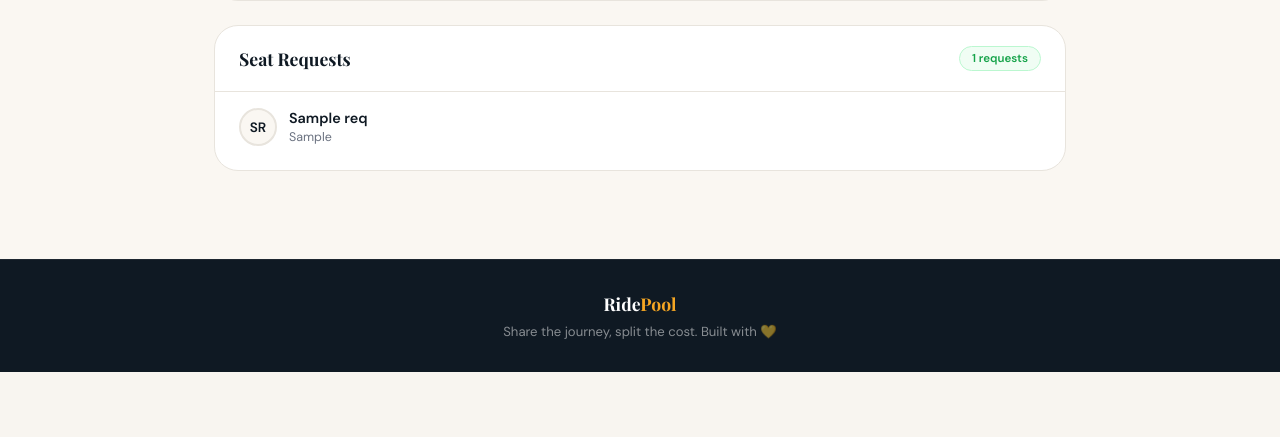
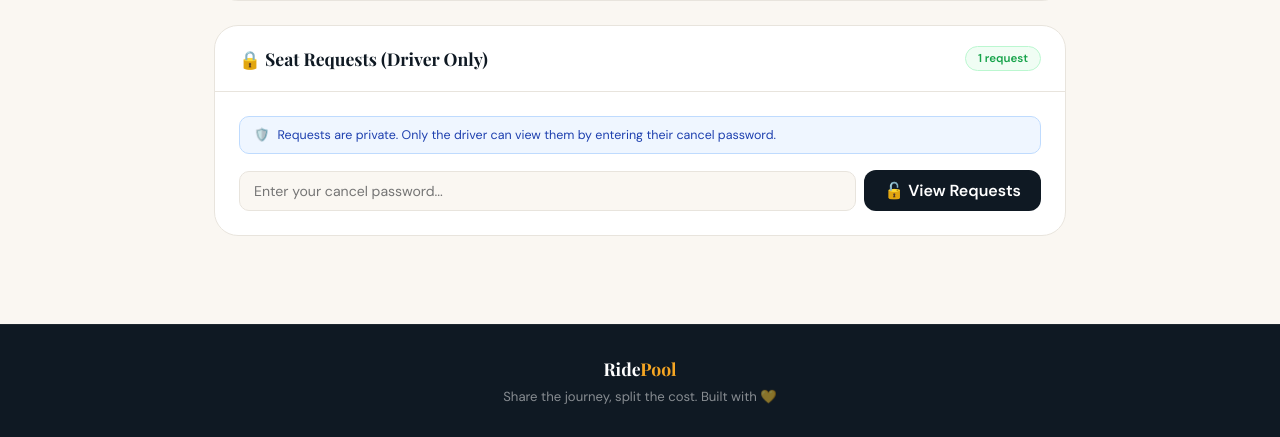
Before and after one commit to Madhu-0007/Ridepool-finder, a Flask app: template templates/ride_detail.html in a window 1280 px wide. Shown: the part 815-1252 px from the top of the page. Before the commit the page ends 1187 px from the top, so only its background shows below. Run offline with Flask 3, Linux system fonts and the light colour scheme; the template is opened without the code that fills it: most values are stand-ins (such as "Sample title", 1, 10 or a date in 2020).

Commit message:
feat: implement secure, password-gated request viewing and enhanced layout

```diff
--- a/templates/ride_detail.html
+++ b/templates/ride_detail.html
@@ -1,11 +1,11 @@
 {% extends 'base.html' %}
 {% block content %}
-<div class="detail-wrap">
+<div class="detail-wrap page-enter">
 
     <a class="back-btn" href="{{ url_for('index') }}">← Back to rides</a>
 
     <!-- Main ride card -->
-    <div class="detail-card">
+    <div class="detail-card fade-up">
       <div class="detail-header">
         <div class="detail-route">
           <div class="detail-city">{{ ride['source'] }}</div>
@@ -47,11 +47,12 @@
           <div class="info-block" style="display:flex; flex-direction:column; justify-content:space-between;">
             <div>
               <div class="info-block-label">Manage Ride</div>
-              <div style="font-size:0.82rem; color:var(--muted); margin-bottom:12px;">Are all seats taken or trip cancelled? Verify contact to close.</div>
+              <div style="font-size:0.82rem; color:var(--muted); margin-bottom:8px;">Only the driver who created this ride can cancel it.</div>
             </div>
-            <form action="{{ url_for('cancel_ride', id=ride['id']) }}" method="post" style="display: flex; gap: 8px; flex-wrap: wrap; margin-top: auto;">
-                <input type="text" name="driver_contact" required placeholder="Driver contact info..." style="flex:1; padding: 6px 10px; border: 1px solid var(--border); border-radius: 8px; font-size: 0.8rem; font-family: inherit;">
-                <button type="submit" class="close-ride-btn" style="flex: 1;">Mark Full / Cancelled</button>
+            <button type="button" class="close-ride-btn" id="toggle-cancel-btn" onclick="document.getElementById('cancel-form').style.display='flex'; this.style.display='none';" style="margin-bottom: 8px;">🔒 I'm the Driver — Cancel This Ride</button>
+            <form id="cancel-form" action="{{ url_for('cancel_ride', id=ride['id']) }}" method="post" style="display: none; gap: 8px; flex-wrap: wrap; margin-top: auto;">
+                <input type="password" name="cancel_password" required placeholder="Enter your cancel password..." style="flex:1; padding: 6px 10px; border: 1px solid var(--border); border-radius: 8px; font-size: 0.8rem; font-family: inherit;">
+                <button type="submit" class="close-ride-btn" style="flex: 1;">Confirm Cancel</button>
             </form>
           </div>
           {% endif %}
@@ -70,14 +71,14 @@
     </div>
 
     <!-- Request a Seat -->
-    <div class="section-card">
+    <div class="section-card fade-up" style="animation-delay: 0.1s;">
       <div class="section-card-header">
         <div class="section-card-title">Request a Seat 🎟️</div>
       </div>
       <div class="section-card-body">
         {% if ride['is_active'] %}
             <div class="privacy-notice">
-            ⚠️ <span>Your name and contact will be visible to anyone who views this page. Only share info you're comfortable making public.</span>
+            ℹ️ <span>Your request will only be visible to the driver. They will contact you if a seat is available.</span>
             </div>
             <form action="{{ url_for('request_seat', id=ride['id']) }}" method="post">
                 <div class="form-grid" style="margin-bottom:1rem;">
@@ -100,29 +101,80 @@
       </div>
     </div>
 
-    <!-- Requests List -->
-    <div class="section-card">
+    <!-- Requests List (Driver Only) -->
+    <div class="section-card fade-up" style="animation-delay: 0.2s;">
       <div class="section-card-header">
-        <div class="section-card-title">Seat Requests</div>
-        <span class="status-badge active">{{ requests|length }} requests</span>
+        <div class="section-card-title">🔒 Seat Requests (Driver Only)</div>
+        <span class="status-badge active">{{ request_count }} request{{ 's' if request_count != 1 }}</span>
       </div>
-      <div class="section-card-body" style="padding: 0 1.5rem 1.5rem;">
-        {% if requests %}
-            {% for req in requests %}
-                {% set rinit = (req['passenger_name'].split(' ')[0][0] ~ (req['passenger_name'].split(' ')[1][0] if req['passenger_name'].split(' ')|length > 1 else '')) | upper %}
-                <div class="request-item">
-                    <div class="req-avatar">{{ rinit }}</div>
-                    <div class="req-info">
-                    <div class="req-name">{{ req['passenger_name'] }}</div>
-                    <div class="req-contact">{{ req['passenger_contact'] }}</div>
-                    </div>
-                </div>
-            {% endfor %}
-        {% else %}
-            <div style="text-align:center; padding:1.5rem; color:var(--muted); font-size:0.9rem;">No requests yet. Be the first to request a seat!</div>
-        {% endif %}
+      <div class="section-card-body">
+        <div class="privacy-notice" style="background:#EFF6FF; border-color:#BFDBFE; color:#1E40AF;">
+          🛡️ <span>Requests are private. Only the driver can view them by entering their cancel password.</span>
+        </div>
+
+        <div id="requests-locked">
+          <form id="view-requests-form" style="display:flex; gap:8px; flex-wrap:wrap; align-items:center;">
+            <input type="password" id="view-requests-pwd" required placeholder="Enter your cancel password..." style="flex:1; padding:10px 14px; border:1.5px solid var(--border); border-radius:10px; font-size:0.88rem; font-family:inherit; background:var(--cream); transition: border-color 0.2s;">
+            <button type="submit" class="submit-btn" style="width:auto; padding:10px 20px; margin-top:0;">🔓 View Requests</button>
+          </form>
+          <div id="view-requests-error" style="display:none; color:#DC2626; font-size:0.82rem; margin-top:8px; font-weight:500;">⚠️ Incorrect password. Please try again.</div>
+        </div>
+
+        <div id="requests-unlocked" style="display:none; padding:0;">
+          <div id="requests-list"></div>
+        </div>
       </div>
     </div>
 
-  </div>
+</div>
+
+<script>
+document.getElementById('view-requests-form').addEventListener('submit', async function(e) {
+    e.preventDefault();
+    const pwd = document.getElementById('view-requests-pwd').value;
+    const errorEl = document.getElementById('view-requests-error');
+    errorEl.style.display = 'none';
+
+    try {
+        const formData = new FormData();
+        formData.append('cancel_password', pwd);
+
+        const res = await fetch('{{ url_for("view_requests", id=ride["id"]) }}', {
+            method: 'POST',
+            body: formData
+        });
+
+        const data = await res.json();
+
+        if (data.success) {
+            document.getElementById('requests-locked').style.display = 'none';
+            const unlockedEl = document.getElementById('requests-unlocked');
+            unlockedEl.style.display = 'block';
+
+            const listEl = document.getElementById('requests-list');
+
+            if (data.requests.length === 0) {
+                listEl.innerHTML = '<div style="text-align:center; padding:1.5rem; color:var(--muted); font-size:0.9rem;">No requests yet. Share the link so passengers can find your ride!</div>';
+            } else {
+                listEl.innerHTML = data.requests.map(req => {
+                    const parts = req.passenger_name.split(' ');
+                    const initial = (parts[0][0] + (parts[1] ? parts[1][0] : '')).toUpperCase();
+                    return `<div class="request-item fade-up">
+                        <div class="req-avatar">${initial}</div>
+                        <div class="req-info">
+                            <div class="req-name">${req.passenger_name}</div>
+                            <div class="req-contact">${req.passenger_contact}</div>
+                        </div>
+                    </div>`;
+                }).join('');
+            }
+        } else {
+            errorEl.style.display = 'block';
+        }
+    } catch (err) {
+        errorEl.textContent = '⚠️ Something went wrong. Please try again.';
+        errorEl.style.display = 'block';
+    }
+});
+</script>
 {% endblock %}
```
